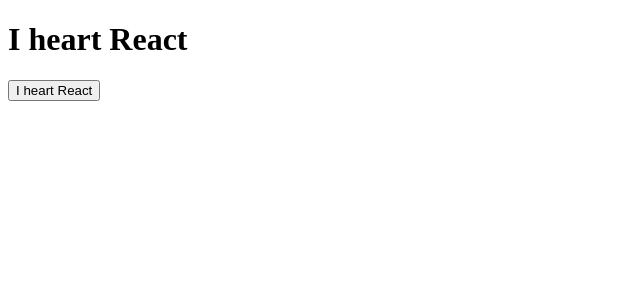
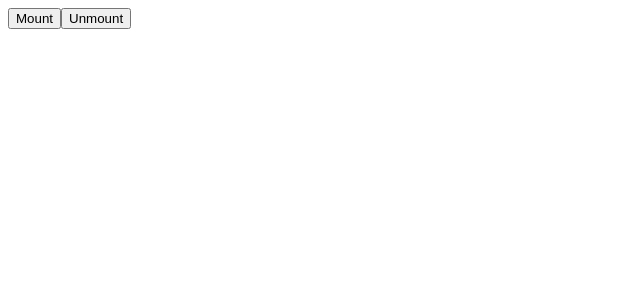
Before and after one commit to jicjjang/ReactFuncdamentals, a React app: page / in a window 1280 px wide. Shown: the top 300 px of the page, without its empty margins (0-640 px from the left). Built offline with nearby package versions, Linux system fonts and the light colour scheme.

Commit message:
9. component-lifecycle-mounting-basics

```diff
--- a/App.js
+++ b/App.js
@@ -2,24 +2,49 @@
 import ReactDOM from 'react-dom';
 
 class App extends React.Component {
+	constructor() {
+		super()
+		this.state = { val: 0 }
+		this.update = this.update.bind(this)
+	}
+	update() {
+		this.setState({val: this.state.val + 1})
+	}
+	componentWillMount() {
+		console.log('mounting')
+	}
 	render() {
-		return <Button>I <Heart /> React</Button>
+		console.log('rendering!')
+		return <button onClick={this.update}>
+			{this.state.val}</button>
+	}
+	componentDidMount() {
+		console.log('mounted')
+	}
+	componentWillUnmount() {
+		console.log('bye!')
 	}
 }
 
-class Button extends React.Component {
+class Wrapper extends React.Component {
+	constructor() {
+		super()
+	}
+	mount() {
+		ReactDOM.render(<App />, document.getElementById('a'))
+	}
+	unmount() {
+		ReactDOM.unmountComponentAtNode(document.getElementById('a'))
+	}
 	render() {
 		return (
 			<div>
-				<h1>{this.props.children}</h1>
-				<button>{this.props.children}</button>
+				<button onClick={this.mount.bind(this)}>Mount</button>
+				<button onClick={this.unmount.bind(this)}>Unmount</button>
+				<div id="a"></div>
 			</div>
 		)
 	}
 }
 
-const Heart = () => (
-	<span className="glyphicon glyphicon-heart">heart</span>
-)
-
-export default App
+export default Wrapper
```
